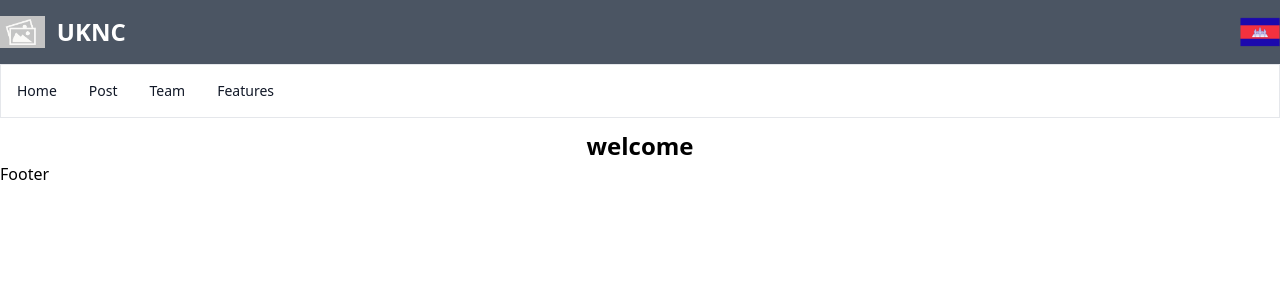
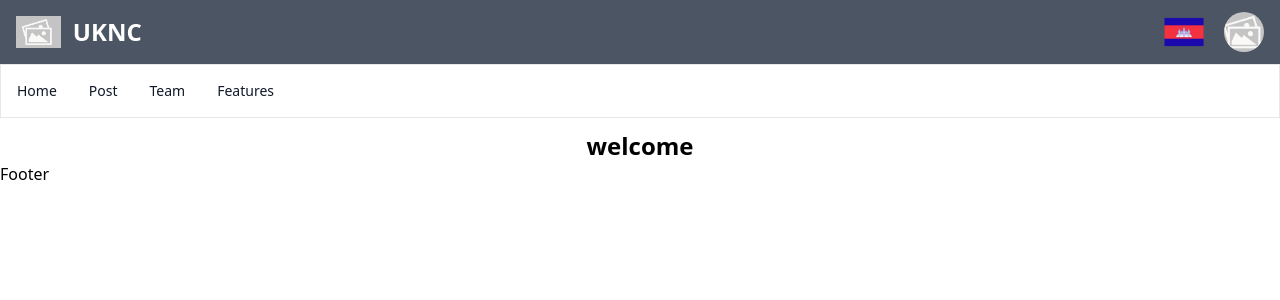
Before and after one commit to samrouth1234/smart-kit, a React (Vite) app: page / in a window 1280 px wide. Shown: the top 300 px of the page. Built offline with nearby package versions, Linux system fonts and the light colour scheme; no server answers.

Commit message:
add navbar

```diff
--- a/package.json
+++ b/package.json
@@ -17,6 +17,7 @@
     "react": "^18.3.1",
     "react-dom": "^18.3.1",
     "react-i18next": "^15.4.0",
+    "react-icons": "^5.4.0",
     "react-router-dom": "^7.1.1"
   },
   "devDependencies": {
--- a/src/components/navbar/ChnageLanguage.tsx
+++ b/src/components/navbar/ChnageLanguage.tsx
@@ -4,42 +4,39 @@ import { useState } from "react";
 import Cambodai_Flag from "../../assets/logo/cambodai-flags.png";
 import English_Flag from "../../assets/logo/english-flags.png";
 
-const ChnageLanguage = () => {
-  const [language, setLanguage] = useState<string>("km");
+const ChangeLanguage = () => {
+  const [language, setLanguage] = useState<string>("kh");
+  const [openDropdown, setOpenDropdown] = useState<boolean>(false);
 
   const handleChangeLanguage = (lang: string) => {
     i18n.changeLanguage(lang);
     setLanguage(lang);
+    setOpenDropdown(false);
   };
 
   return (
-    <div className="flex items-center md:order-2 space-x-1 md:space-x-0 rtl:space-x-reverse">
-      <button
-        type="button"
-        data-dropdown-toggle="language-dropdown-menu"
-        className="inline-flex items-center justify-center"
-      >
+    <div className="relative flex justify-center items-center">
+      <button type="button" onClick={() => setOpenDropdown(!openDropdown)}>
         <img
           src={language === "en" ? English_Flag : Cambodai_Flag}
           alt="Language Flag"
           className="w-10"
         />
       </button>
-      <div
-        className="z-50 hidden bg-white divide-y divide-gray-100 rounded-lg shadow"
-        id="language-dropdown-menu"
-      >
-        <div className="flex flex-col items-center p-2 w-16">
-          <button onClick={() => handleChangeLanguage("kh")}>
-            <img src={Cambodai_Flag} alt="Cambodai Flag" className="w-10" />
-          </button>
-          <button onClick={() => handleChangeLanguage("en")}>
-            <img src={English_Flag} alt="English Flag" className="w-10" />
-          </button>
+      {openDropdown && (
+        <div className="absolute top-11 z-50 bg-white rounded-md shadow-md">
+          <div className="flex flex-col items-center p-1 w-14">
+            <button onClick={() => handleChangeLanguage("kh")}>
+              <img src={Cambodai_Flag} alt="Cambodai Flag" className="w-9" />
+            </button>
+            <button onClick={() => handleChangeLanguage("en")}>
+              <img src={English_Flag} alt="English Flag" className="w-9" />
+            </button>
+          </div>
         </div>
-      </div>
+      )}
     </div>
   );
 };
 
-export default ChnageLanguage;
+export default ChangeLanguage;
--- a/src/components/navbar/NavBar.tsx
+++ b/src/components/navbar/NavBar.tsx
@@ -1,12 +1,13 @@
 import { Link } from "react-router-dom";
 import ImageLogo from "../../assets/images/user-placeholder.jpg";
 import ChnageLanguage from "./ChnageLanguage";
+import UserProfile from "./UserProfile";
 
 const MainNavBar = () => {
   return (
     <>
       <nav className="bg-gray-600 border-gray-200">
-        <div className="flex flex-wrap justify-between items-center mx-auto max-w-screen-xl py-3">
+        <div className="flex flex-wrap justify-between items-center mx-auto max-w-screen-xl py-3 px-4">
           <a
             href="/"
             className="flex items-center space-x-3 rtl:space-x-reverse"
@@ -16,7 +17,10 @@ const MainNavBar = () => {
               UKNC
             </span>
           </a>
-          <ChnageLanguage/>
+          <div className="flex items-center space-x-5">
+            <ChnageLanguage />
+            <UserProfile/>
+          </div>
         </div>
       </nav>
       <nav className="border">
@@ -33,26 +37,17 @@ const MainNavBar = () => {
                 </Link>
               </li>
               <li>
-                <Link
-                  to="/posts"
-                  className="text-gray-900 hover:underline"
-                >
+                <Link to="/posts" className="text-gray-900 hover:underline">
                   Post
                 </Link>
               </li>
               <li>
-                <a
-                  href="#"
-                  className="text-gray-900  hover:underline"
-                >
+                <a href="#" className="text-gray-900  hover:underline">
                   Team
                 </a>
               </li>
               <li>
-                <a
-                  href="#"
-                  className="text-gray-900  hover:underline"
-                >
+                <a href="#" className="text-gray-900  hover:underline">
                   Features
                 </a>
               </li>
--- /dev/null
+++ b/src/components/navbar/UserProfile.tsx
@@ -0,0 +1,48 @@
+import { FaUserMinus, FaUserPlus } from "react-icons/fa";
+import { IoMdSettings } from "react-icons/io";
+import { useState } from "react";
+
+import UserProfiles from "../../assets/images/user-placeholder.jpg";
+
+const UserProfile = () => {
+  const [openDropdownProfileUser, setOpenDropdownProfileUser] = useState<boolean>(false);
+
+  // handleDropdownProfileUser
+  const handleDropdownProfileUser = () => {
+    setOpenDropdownProfileUser(!openDropdownProfileUser);
+  };
+
+  return (
+    <section className="relative flex items-center">
+      <button type="button" onClick={handleDropdownProfileUser}>
+        <img
+          src={UserProfiles}
+          className="object-cover rounded-full w-10 h-10"
+          alt="profile"
+        />
+      </button>
+      {openDropdownProfileUser && (
+        <div className="absolute top-12 z-50 flex flex-col items-center space-y-1 bg-white rounded-md shadow-md p-3">
+          {/* Prevent text wrapping */}
+          <h3 className="whitespace-nowrap capitalize">
+            bich samrouth
+          </h3>
+          <button className="w-full hover:bg-gray-100 rounded-md p-2 flex items-center gap-2">
+            <FaUserMinus size={18} />
+            Logout{" "}
+          </button>
+          <button className="w-full hover:bg-gray-100 rounded-md p-2 flex items-center gap-2">
+            <FaUserPlus size={18} />
+            Register{" "}
+          </button>
+          <button className="w-full hover:bg-gray-100 rounded-md p-2 flex items-center gap-2">
+            <IoMdSettings size={18} />
+            Settings
+          </button>
+        </div>
+      )}
+    </section>
+  );
+};
+
+export default UserProfile;
--- a/src/services/i18n.service.ts
+++ b/src/services/i18n.service.ts
@@ -10,11 +10,11 @@ i18n
   .init({
     supportedLngs: ["en", "kh"], // Supported languages
     fallbackLng: "en",           // Fallback language
-    debug: true,                 // Debugging
-    detection: {
-      order: ["localStorage", "navigator"],
-      caches: ["localStorage"],
-    },
+    // debug: true,                 // Debugging
+    // detection: {
+    //   order: ["localStorage", "navigator"],
+    //   caches: ["localStorage"],
+    // },
     backend: {
       loadPath: "/locales/{{lng}}.json", // Ensure the path matches your translation file location
     },
```
Also changed, not shown: 1 other file (tests, documents, lock files or other folders).
